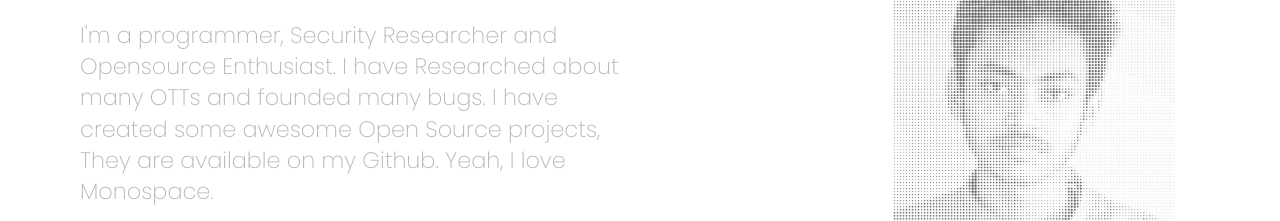
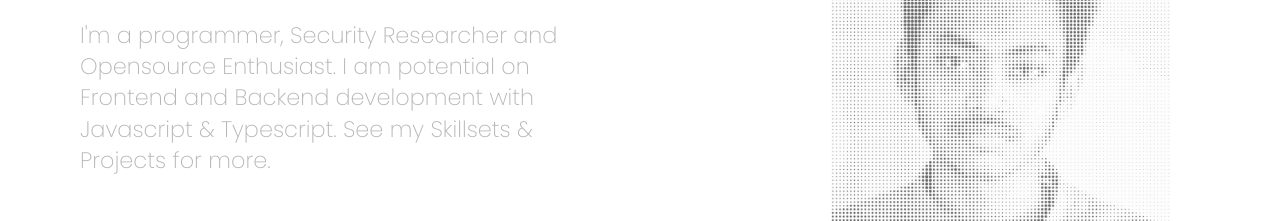
Before and after one commit to tuhinpal/tuhinpal.github.io, a Gatsby site: page / in a window 1280 px wide. Shown: the part 294-515 px from the top of the page. Built offline with nearby package versions, Linux system fonts and the light colour scheme; Gatsby itself is replaced by a stand-in of ours; some packages are replaced by stand-ins of ours; a web font is replaced by a local one.

Commit message:
Changed first impression

```diff
--- a/src/pages/index.js
+++ b/src/pages/index.js
@@ -16,17 +16,12 @@ export default () => {
             <span className="sobuj">Pal</span>.
           </h1>
           <p>
-            I'm a programmer, Security Researcher and Opensource Enthusiast. I
-            have Researched about many OTTs and founded many bugs. I have
-            created some awesome Open Source projects, They are available on my{" "}
-            <a
-              target="_blank"
-              href="https://github.com/cachecleanerjeet"
-              rel="noreferrer"
-            >
-              Github
-            </a>
-            . Yeah, I love Monospace.
+            I'm a programmer, Security Researcher and Opensource Enthusiast. I am potential on Frontend and Backend development with Javascript & Typescript.
+            See my{" "}
+            <Link to="../../works">
+              Skillsets
+            </Link>
+            {" "} & Projects for more.
           </p>
           <Link to="../../works" className="button">
             View my Works
```
